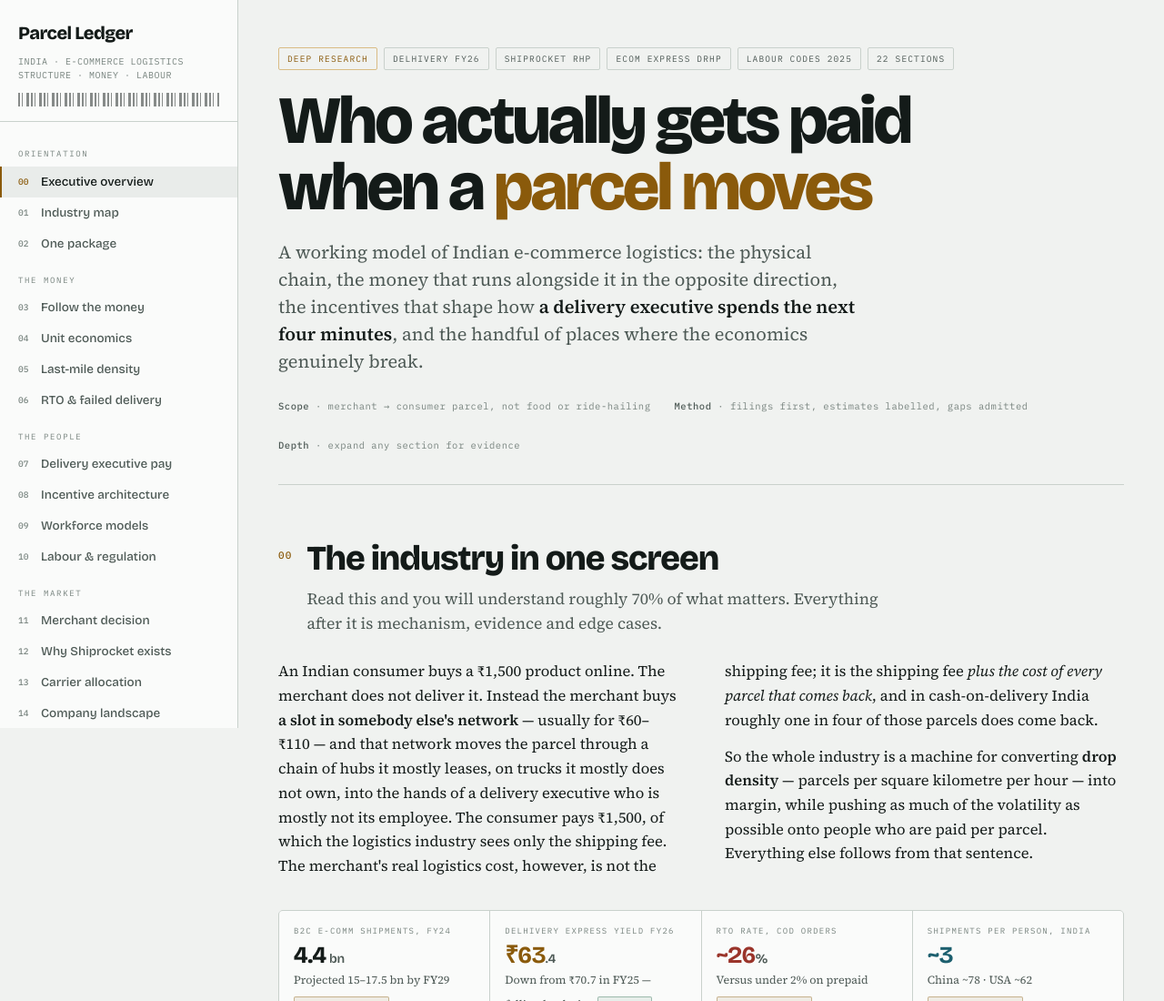
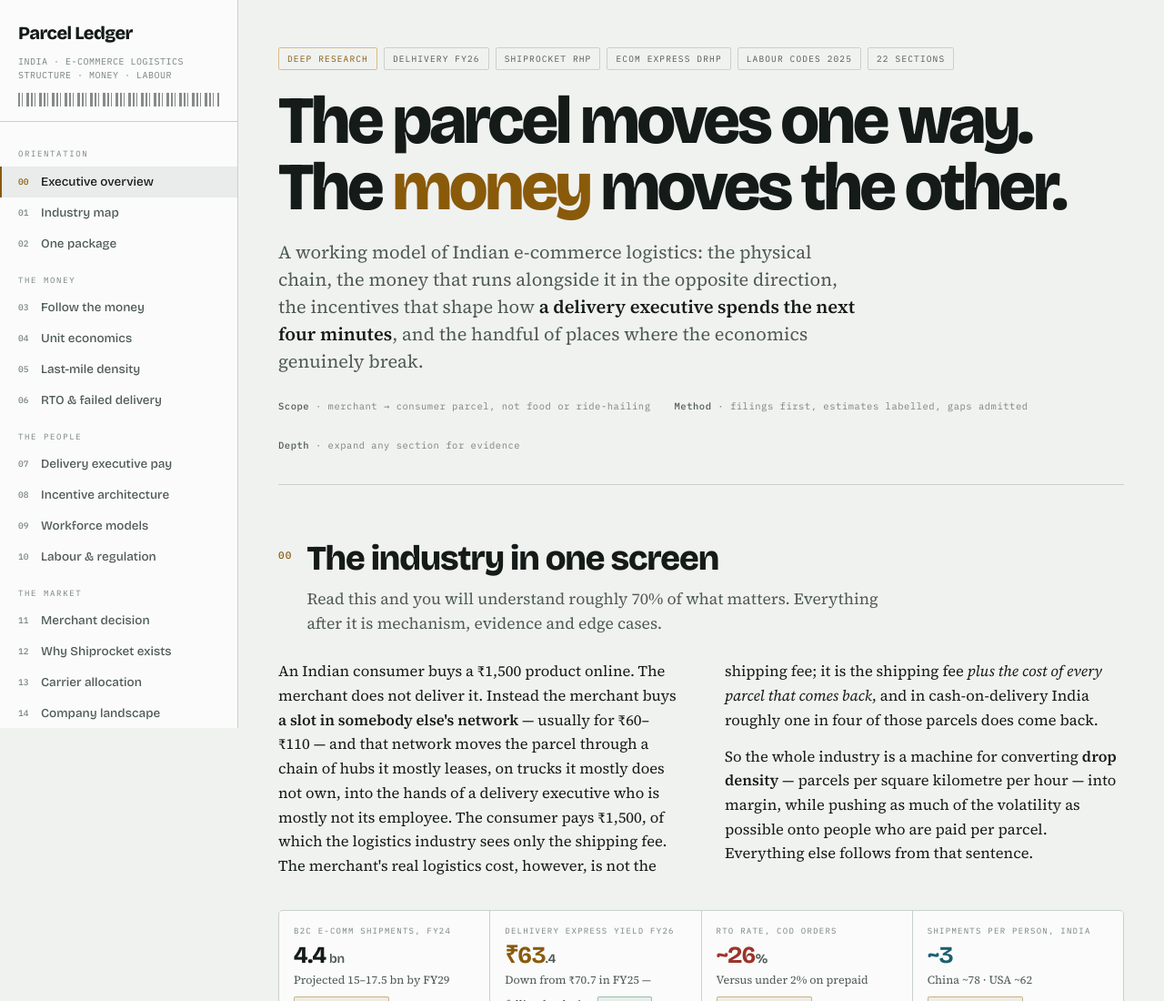
Before and after one commit to pawanchan07/india-ecommerce-logistics-guide, a plain HTML site: page india-ecommerce-logistics.html in a window 1280 px wide. Shown: the top 1100 px of the page at 91% size. Drawn offline with nearby package versions, Linux system fonts and the light colour scheme.

Commit message:
Open source it: CC BY 4.0, a new headline, and an invitation to correct it
The headline was "Who actually gets paid when a parcel moves". It named one
section rather than the argument. The document's actual thesis is the figure in
section 00: goods move down the chain and cash moves up it, and every arrow
between them is a separate negotiation. The headline says that now.

Adds CC BY 4.0, scoped in the licence file to this repository's own writing,
because the filings and vendor datasets it cites are not mine to license. Adds a
corrections section, because an outsider's model of an industry is wrong in ways
the outsider cannot see.

Co-Authored-By: Claude Opus 5 (1M context) <noreply@anthropic.com>
Claude-Session: https://claude.ai/code/session_013GVsAQRSzwtkd6DqBso5nf

```diff
--- a/india-ecommerce-logistics.html
+++ b/india-ecommerce-logistics.html
@@ -527,7 +527,7 @@ input[type=range]::-moz-range-thumb{width:14px;height:14px;border-radius:50%;bac
     <span class="mh-tag">Labour Codes 2025</span>
     <span class="mh-tag">22 sections</span>
   </div>
-  <h1>Who actually gets paid<br>when a <em>parcel moves</em></h1>
+  <h1>The parcel moves one way.<br>The <em>money</em> moves the other.</h1>
   <p class="mh-lede">A working model of Indian e-commerce logistics: the physical chain, the money that runs alongside it in the opposite direction, the incentives that shape how <strong>a delivery executive spends the next four minutes</strong>, and the handful of places where the economics genuinely break.</p>
   <div class="mh-meta">
     <span><b>Scope</b> · merchant → consumer parcel, not food or ride-hailing</span>
```
Also changed, not shown: 2 other files.
